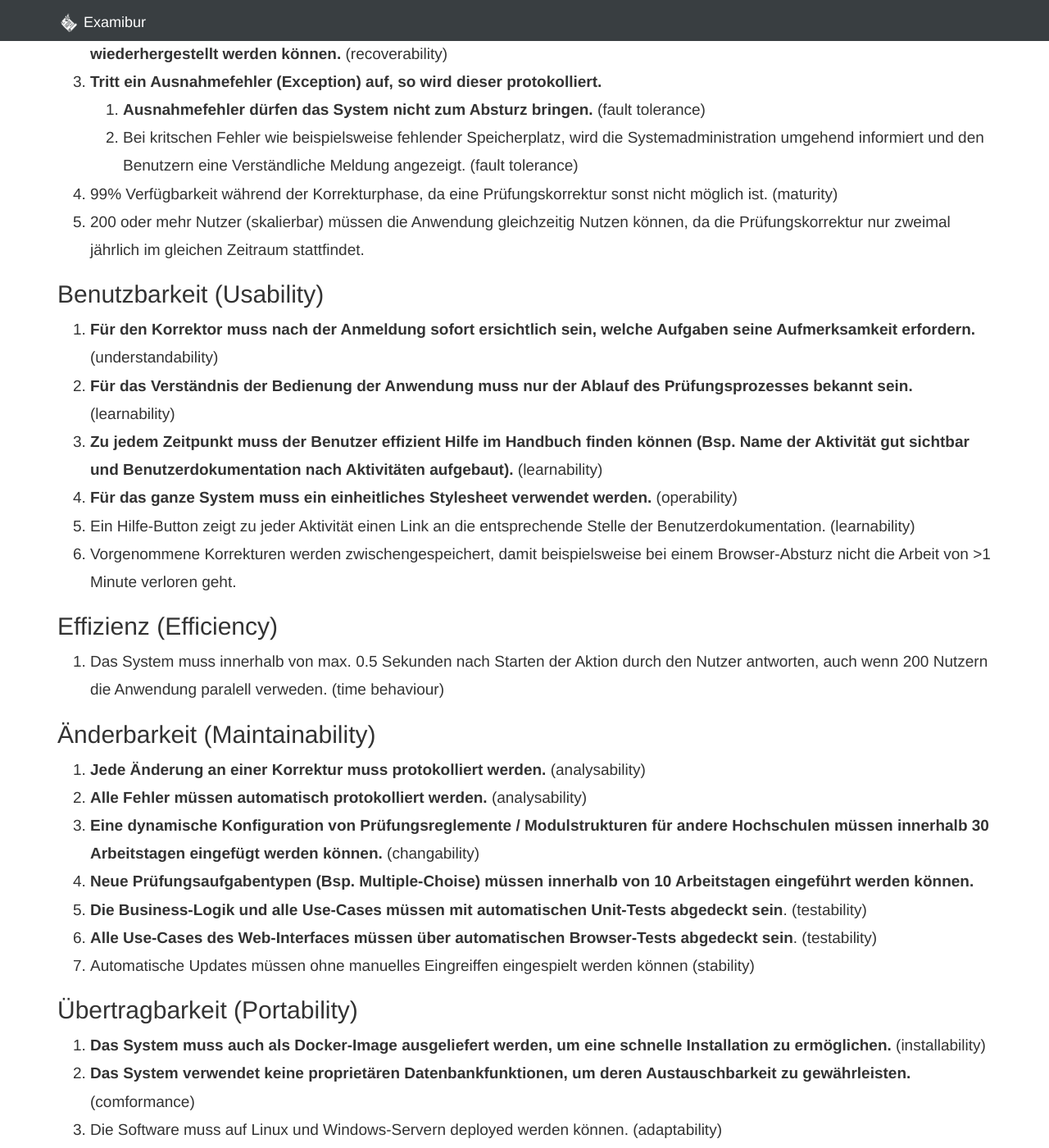
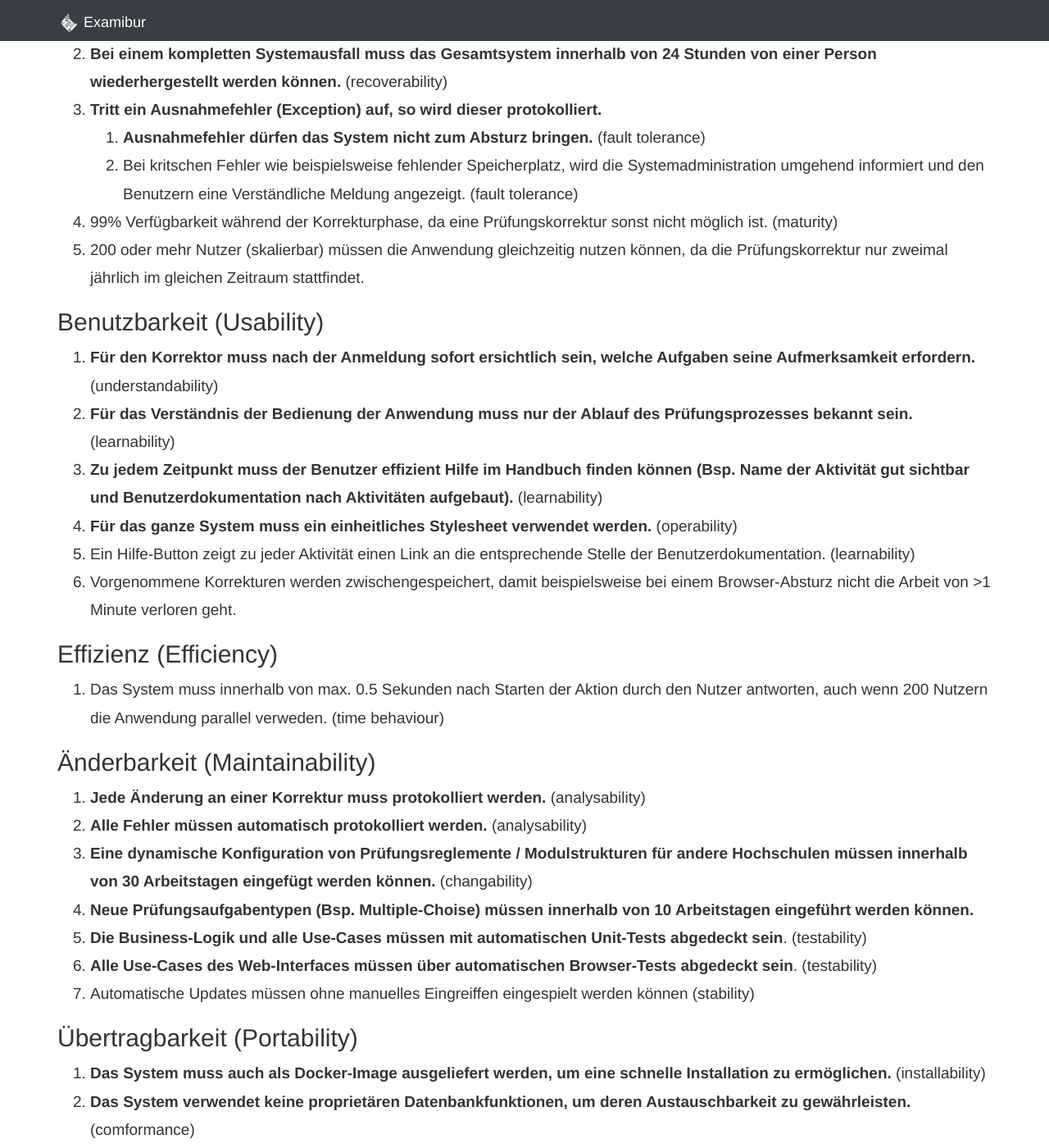
Before and after one commit to Examibur/examibur, a Jekyll site: the page built from docs/anforderungen/anforderungsspezifikation.md, in a window 1280 px wide and 1400 px high, scrolled down 2371 px. Shown: the whole window at 82% size. Built offline with Jekyll 4.4.1, drawn with Linux system fonts in a browser that asks for light colours; nearby versions of some CDN libraries; Markdown is read by kramdown in place of the engine named in the settings; some of the changed text lies outside the part shown.

Commit message:
fix some typos

```diff
--- a/docs/anforderungen/anforderungsspezifikation.md
+++ b/docs/anforderungen/anforderungsspezifikation.md
@@ -33,11 +33,11 @@
 2. **Die resultierenden Note muss auf 2 Nachkommastellen genau angegeben und mathematisch auf bzw. abgerundet werden.** (accuracy)
 3. **Die Berechnung der resultierende Note muss genau aufgeschlüsselt dargestellt werden, damit deren Berechnung nachvollzogen werden kann.**  (accuracy)
 4. **Es müssen weitere Notensysteme innerhalb von 5 Arbeitstagen integriert werden können, um das Produkt auch im Ausland vertreiben zu können.** (interoperability)
-5. **Anbindung an andere Datenbank-Schnittstelle müssen innerhalb 10 Tage realisiert werden können.** (interoperability)
+5. **Die Anbindung an eine andere Datenbank-Schnittstelle muss innerhalb von 10 Tagen realisiert werden können.** (interoperability)
 6. **Änderungen an Noten und Korrekturen müssen immer mit Autor, Datum und getätigten Änderungen protokolliert werden, damit die Korrektur stehts nachvollzogen werden kann.** (security)
 7. **Review-Kommentare dürfen nicht für alle Benutzer (Bsp. Studenten) einsehbar sein, da diese nur dem internen Austausch im Review-Prozess dienen.** (security)
 8. **Das System darf keine Passwörter speichern. Die Authentifizierung und Autorisierung erfolgt ausschliesslich über Drittsysteme (Bsp. LDAP), damit die Passwörter zentral verwaltet und abgesichert werden.** (security)
-9. Bestehende Infrastruktur für Authentifizierung und Autorisierung (LDAP) muss ohne den Zwang neue Gruppen zu definieren verwendet werden können. (interoperability)
+9. Bestehende Infrastruktur für Authentifizierung und Autorisierung (LDAP) muss ohne den Zwang, neue Gruppen zu definieren, verwendet werden können. (interoperability)
 10. Die resultierenden Noten müssen über eine API exportiert werden können, damit die Anwendung mit bestehenden Systemen (Bsp. Adunis) kombiniert werden kann.  (interoperability)
 11. Die Noten müssen beim Export signiert werden, damit deren Echtheit und Integrität verifiziert werden kannn. (security)
 12. Sämtliche Daten dürfen nur über verschlüsselte Verbindungen übertragen werden, die minimal den [Empfehlungen und Schlüssellängen des BSI (BSI TR-02102-1, Version 2017-01)](https://www.bsi.bund.de/SharedDocs/Downloads/DE/BSI/Publikationen/TechnischeRichtlinien/TR02102/BSI-TR-02102.pdf;jsessionid=D931A7BAEAA3051CEC548F944E39CA15.1_cid360?__blob=publicationFile&v=3) entsprechen. (security)
@@ -53,7 +53,7 @@
     1. **Ausnahmefehler dürfen das System nicht zum Absturz bringen.** (fault tolerance)
     2. Bei kritschen Fehler wie beispielsweise fehlender Speicherplatz, wird die Systemadministration umgehend informiert und den Benutzern eine Verständliche Meldung angezeigt. (fault tolerance)
 4. 99% Verfügbarkeit während der Korrekturphase, da eine Prüfungskorrektur sonst nicht möglich ist. (maturity)
-5. 200 oder mehr Nutzer (skalierbar) müssen die Anwendung gleichzeitig Nutzen können, da die Prüfungskorrektur nur zweimal jährlich im gleichen Zeitraum stattfindet.
+5. 200 oder mehr Nutzer (skalierbar) müssen die Anwendung gleichzeitig nutzen können, da die Prüfungskorrektur nur zweimal jährlich im gleichen Zeitraum stattfindet.
 
 ## Benutzbarkeit (Usability)
 1. **Für den Korrektor muss nach der Anmeldung sofort ersichtlich sein, welche Aufgaben seine Aufmerksamkeit erfordern.** (understandability)
@@ -64,12 +64,12 @@
 6. Vorgenommene Korrekturen werden zwischengespeichert, damit beispielsweise bei einem Browser-Absturz nicht die Arbeit von >1 Minute verloren geht.
 
 ## Effizienz (Efficiency)
-1. Das System muss innerhalb von max. 0.5 Sekunden nach Starten der Aktion durch den Nutzer antworten, auch wenn 200 Nutzern die Anwendung paralell verweden. (time behaviour)
+1. Das System muss innerhalb von max. 0.5 Sekunden nach Starten der Aktion durch den Nutzer antworten, auch wenn 200 Nutzern die Anwendung parallel verweden. (time behaviour)
 
 ## Änderbarkeit (Maintainability)
 1. **Jede Änderung an einer Korrektur muss protokolliert werden.** (analysability)
 2. **Alle Fehler müssen automatisch protokolliert werden.** (analysability)
-3. **Eine dynamische Konfiguration von Prüfungsreglemente / Modulstrukturen für andere Hochschulen müssen innerhalb 30 Arbeitstagen eingefügt werden können.** (changability)
+3. **Eine dynamische Konfiguration von Prüfungsreglemente / Modulstrukturen für andere Hochschulen müssen innerhalb von 30 Arbeitstagen eingefügt werden können.** (changability)
 4. **Neue Prüfungsaufgabentypen (Bsp. Multiple-Choise) müssen innerhalb von 10 Arbeitstagen eingeführt werden können.**
 5. **Die Business-Logik und alle Use-Cases müssen mit automatischen Unit-Tests abgedeckt sein**. (testability)
 6. **Alle Use-Cases des Web-Interfaces müssen über automatischen Browser-Tests abgedeckt sein**. (testability)
```
Also changed, not shown: other parts of docs/anforderungen/anforderungsspezifikation.md (+1 -1 lines).
